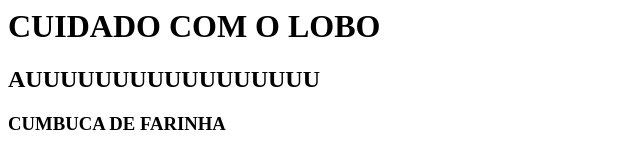
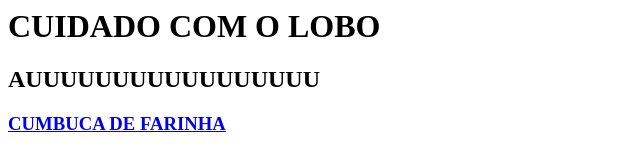
Before and after one commit to LuisGlima/aulagit01, a plain HTML site: page index.html in a window 1280 px wide. Shown: the whole page, without its empty margins (0-640 px from the left). Drawn offline with Linux system fonts and the light colour scheme.

Commit message:
Update index.html

```diff
--- a/index.html
+++ b/index.html
@@ -7,6 +7,6 @@
 <body>
     <h1>CUIDADO COM O LOBO</h1>
     <h2>AUUUUUUUUUUUUUUUUU</h2>
-    <h3 a href="sobremim.html">CUMBUCA DE FARINHA</h3>
+    <h3><a href="sobremim.html">CUMBUCA DE FARINHA</a></h3>
 </body>
 </html>
```
